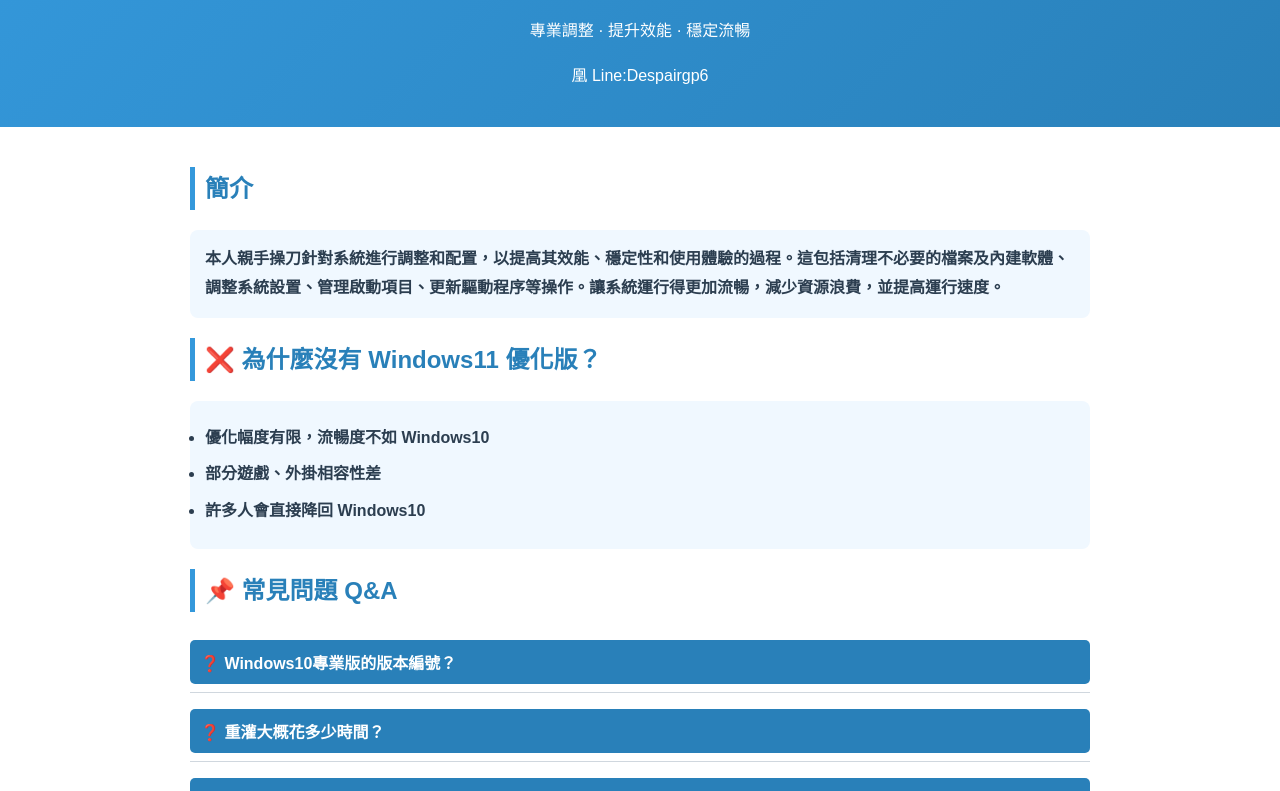
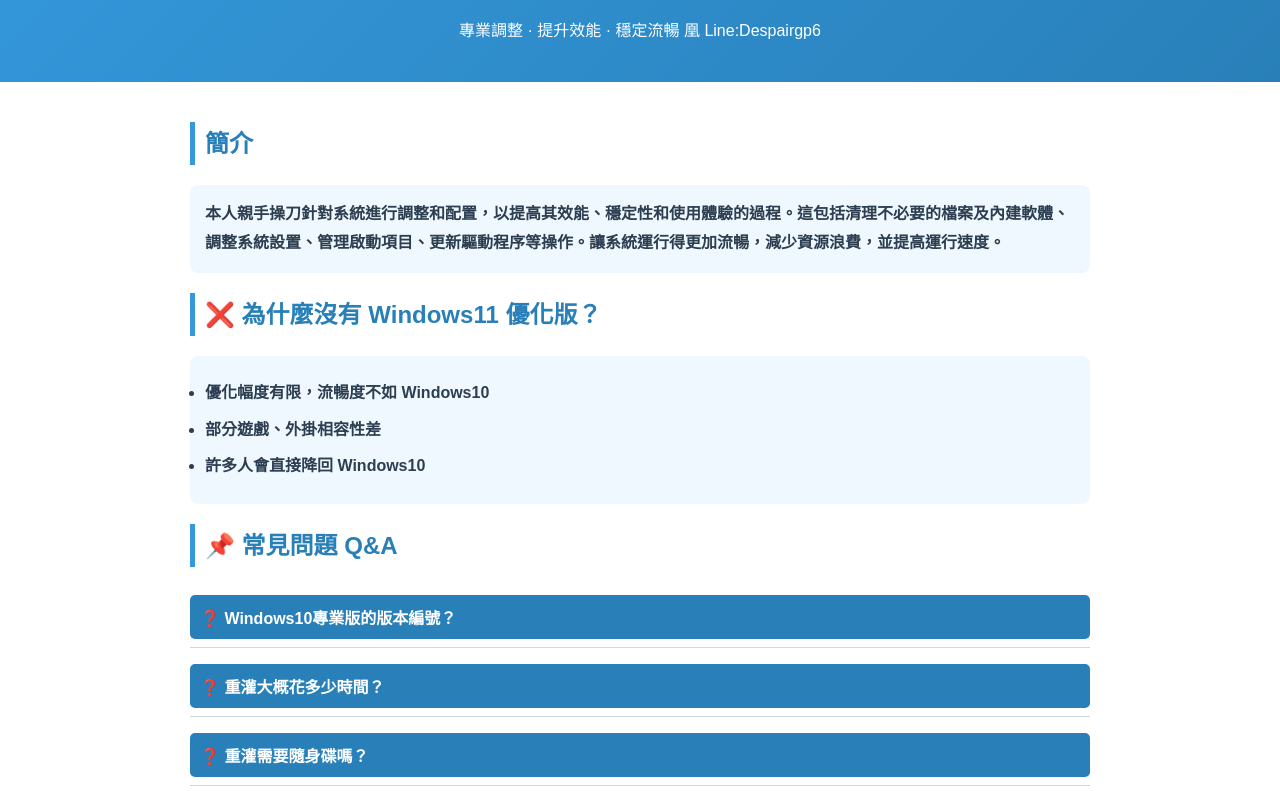
Before and after one commit to despairgp6/win10-optimize, a plain HTML site: page index.html in a window 1280 px wide. Shown: the part 103-894 px from the top of the page. Drawn offline with Linux system fonts and the light colour scheme.

Commit message:
Update index.html

```diff
--- a/index.html
+++ b/index.html
@@ -119,8 +119,8 @@
 <body>
   <header>
     <h1>💻 Windows10 優化版</h1>
-    <p>專業調整 · 提升效能 · 穩定流暢</p>
-    <p>凰 Line:Despairgp6</p>
+    <p>專業調整 · 提升效能 · 穩定流暢
+    凰 Line:Despairgp6</p>
   </header>
 
   <section>
```
